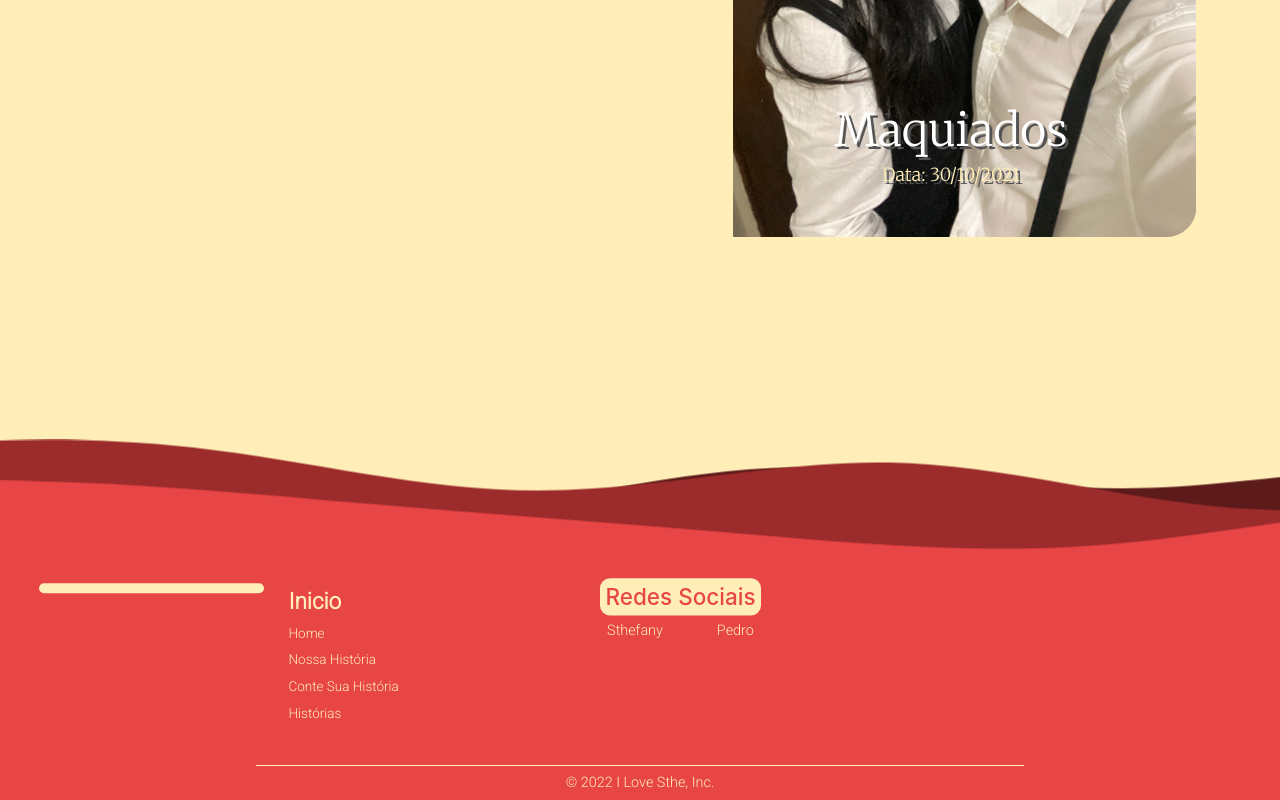
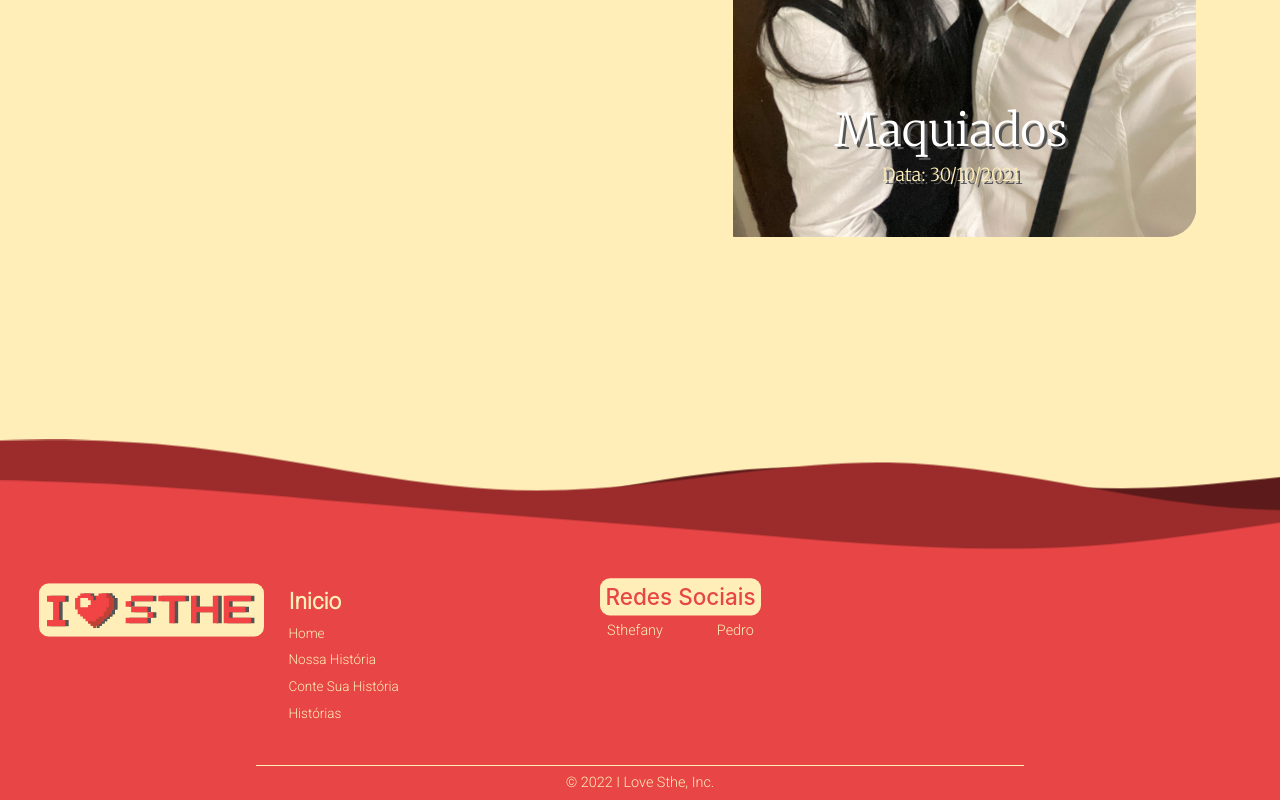
Before and after one commit to Pedro-Musart/I-love-Sthe, a plain HTML site: page index.html in a window 1280 px wide. Shown: the part 3099-3899 px from the top of the page. Drawn offline with nearby package versions, Linux system fonts and the light colour scheme; the site is published under a folder, as on GitHub Pages, so addresses that start at the root find nothing; a web font is replaced by a local one.

Commit message:
pequena alteração no footer

```diff
--- a/index.html
+++ b/index.html
@@ -448,11 +448,11 @@
                 </svg>
             </article>
 
-            <section class="rodape ">
+            <section class="rodape">
             <article class="row mx-auto">
                 <section class="rodape-block col-xl-4 col-lg-6 col-md-4 col-12 m-4">
                     <div>
-                        <img src="/assets/image/i-love-sthe-logo-140p.svg" alt="">
+                        <img src="./assets/image/i-love-sthe-logo-140p.svg" alt="">
                     </div>
                     <div class="mr-5">
                         <ul>
```
